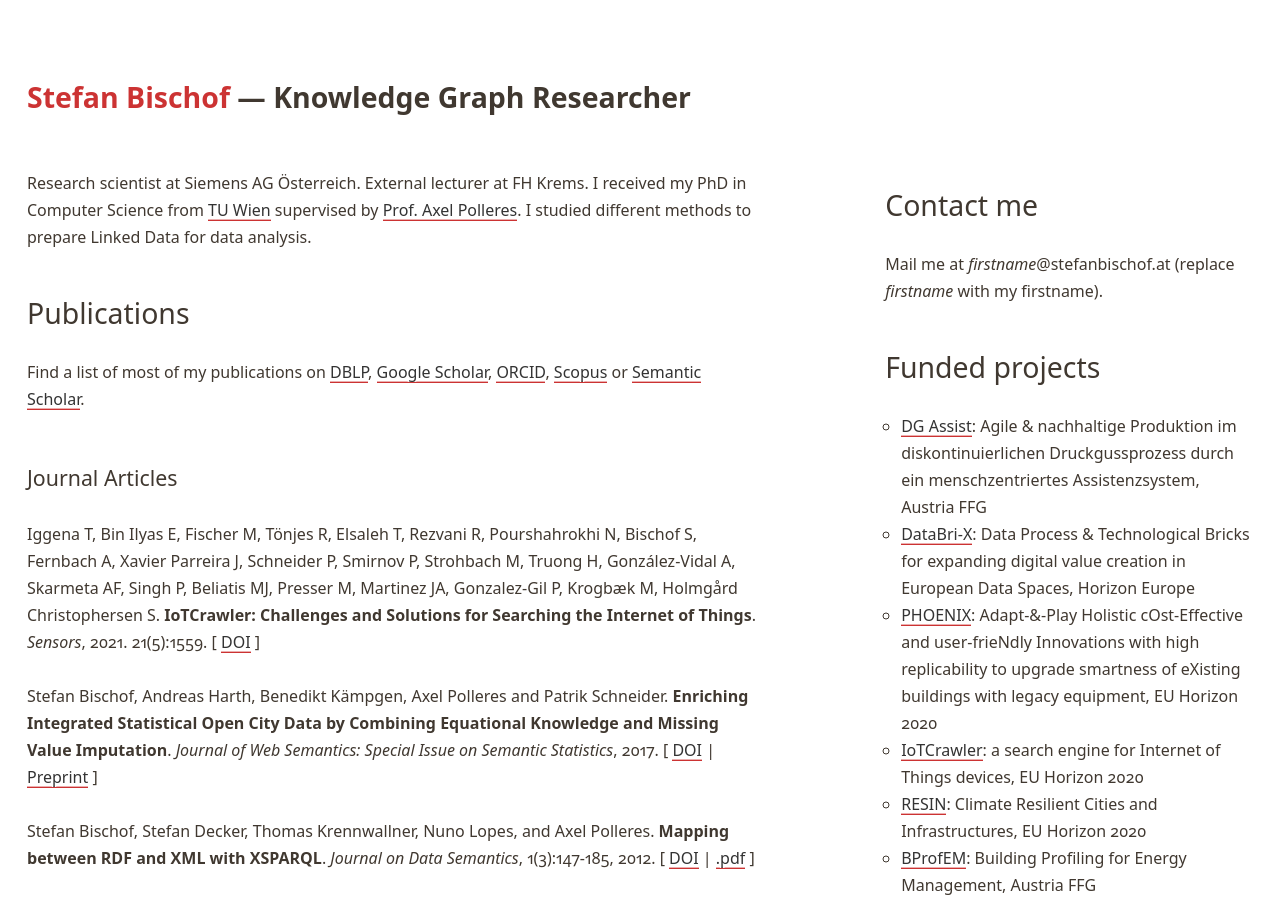
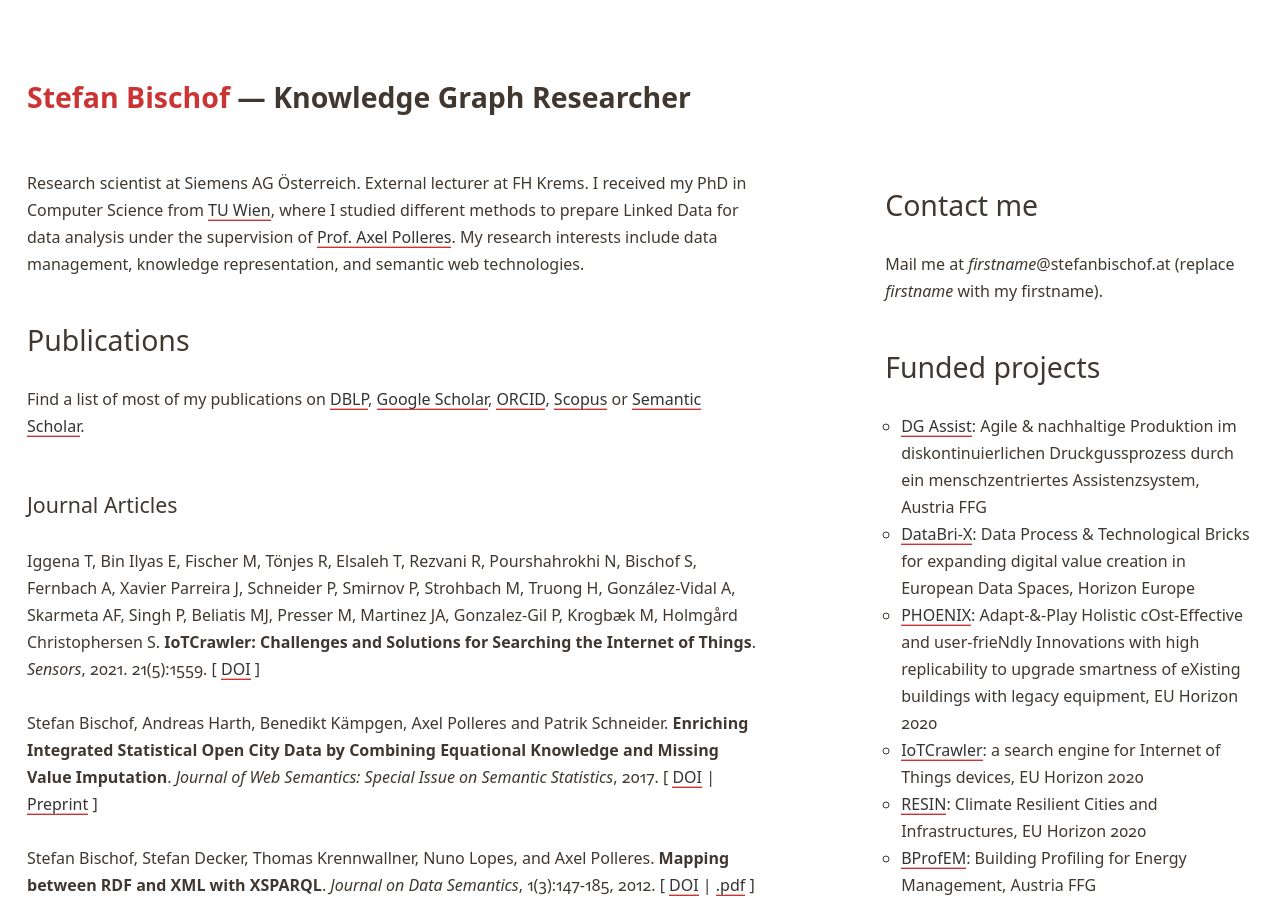
Before and after one commit to stefanbischof/stefanbischof.github.io, a Jekyll site: the page built from index.html, in a window 1280 px wide and 900 px high. Built offline with Jekyll 4.4.1, drawn with Linux system fonts in a browser that asks for light colours.

Commit message:
Adapt intro

```diff
--- a/index.html
+++ b/index.html
@@ -6,7 +6,7 @@ header: big
 <div class="row">
        <div class="col8">
 
-<p>Research scientist at Siemens AG Österreich. External lecturer at FH Krems. I received my PhD in Computer Science from <a href="https://www.tuwien.at/">TU Wien</a> supervised by <a href="http://polleres.net/">Prof. Axel Polleres</a>. I studied different methods to prepare Linked Data for data analysis.
+<p>Research scientist at Siemens AG Österreich. External lecturer at FH Krems. I received my PhD in Computer Science from <a href="https://www.tuwien.at/">TU Wien</a>, where I studied different methods to prepare Linked Data for data analysis under the supervision of <a href="http://polleres.net/">Prof. Axel Polleres</a>. My research interests include data management, knowledge representation, and semantic web technologies.</p>
 
 
 <h1>Publications</h1>
```
